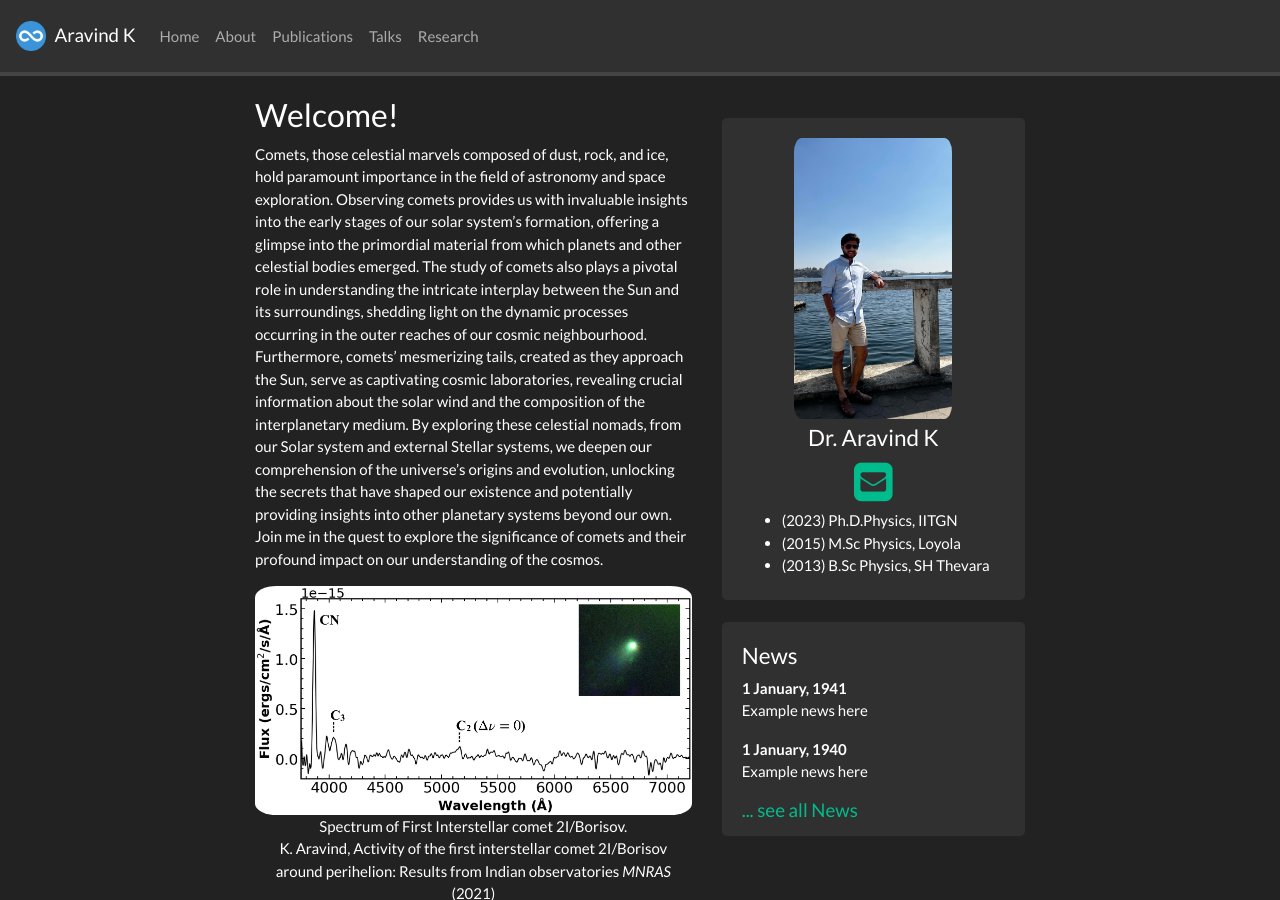
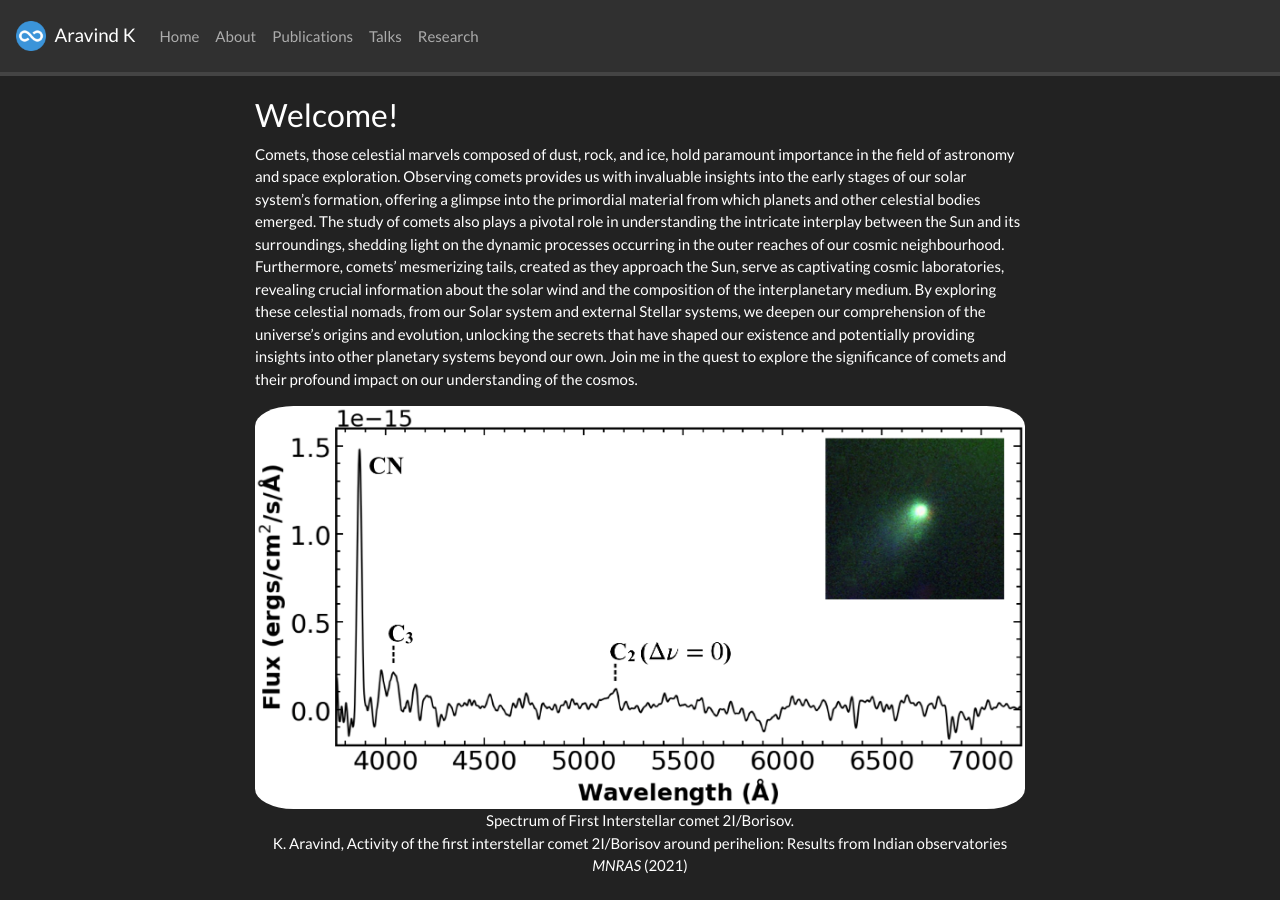
Before and after one commit to DrAravind1192/DrAravind1192.github.io, a Jekyll site: the page built from _pages/home.md, in a window 1280 px wide and 900 px high. Built offline with Jekyll 4.4.1, drawn with Linux system fonts in a browser that asks for light colours; nearby versions of some CDN libraries; a style sheet for code colours, icons or effects is not loaded.

Commit message:
Update homelay.html

```diff
--- a/_layouts/homelay.html
+++ b/_layouts/homelay.html
@@ -2,7 +2,7 @@
 layout: default
 ---
 
-  <div id="homeid" class="col-sm-7 col-xs-12">
+  <div id="homeid" class="col-sm-12 col-xs-12">
 	{{ content }}
   </div>
   <div id="newsid" class="col-sm-5 col-xs-12" >
```
